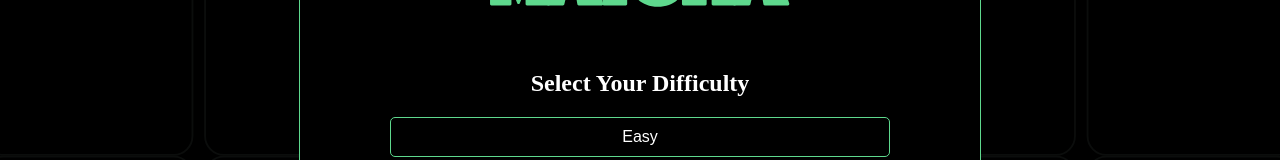
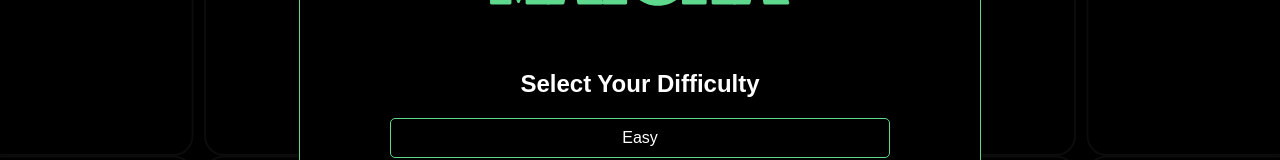
Before and after one commit to coloredsavage/Matcha, a React (Create React App) app: page / in a window 1280 px wide. Both pictures are taken after a click on the button "Play". Shown: the part 264-424 px from the top of the page. Built offline with nearby package versions, Linux system fonts and the light colour scheme; a web font is replaced by a local one.

Commit message:
Add files via upload

```diff
--- a/src/App.css
+++ b/src/App.css
@@ -781,6 +781,13 @@ footer {
   margin-bottom: 0px; /* Add spacing */
 }
 
+.h2 {
+  font-family: 'Groteska', sans-serif;
+}
+
+.difficulty-heading {
+  font-family: 'Groteska`, sans-serif;';
+}
 
 @media (max-width: 768px) {
   .win-message-container {
--- a/src/App.js
+++ b/src/App.js
@@ -276,7 +276,9 @@ function App() {
         <Modal onClose={() => setShowModal(false)}>
           <div>
             <img src={logo} alt="Matcha Logo" className="logo" />
-            <h2>Select Your Difficulty</h2>
+            <h2 className="difficulty-heading">
+  Select Your Difficulty
+</h2>
             <div className="difficulty-buttons">
               {["easy", "medium", "hard"].map((level) => (
                 <button
--- a/src/Modal.css
+++ b/src/Modal.css
@@ -21,6 +21,7 @@
 
   .modal-content h2 {
     margin-bottom: 20px;
+    font-family: 'groteska', sans-serif;
   }
   .difficulty-buttons {
     display: flex;
@@ -39,7 +40,7 @@
     border-radius: 5px;
     cursor: pointer;
     transition: transform 0.2s;
-    font-family: 'Groteska-Book', sans-serif;
+    font-family: 'Groteska', sans-serif;
     font-weight: 400;
   }
 
@@ -63,3 +64,7 @@
   .memory-grid-selection {
     margin-top: 10px;
   }
+
+  .h2 {
+    font-family: 'Groteska', sans-serif;
+  }
```
